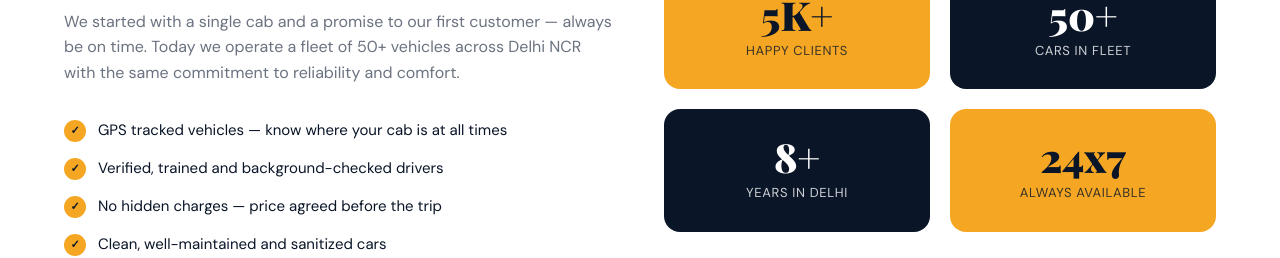
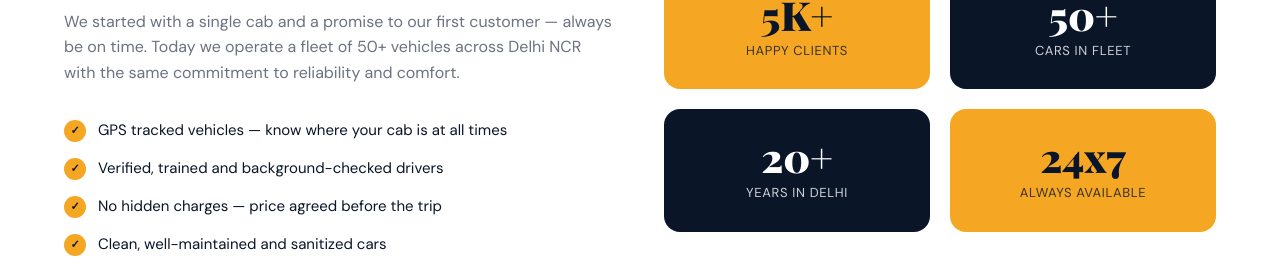
Before and after one commit to pradeepyadav-01/ritutourist, a React (Vite) app in the folder client/: page / in a window 1280 px wide. Shown: the part 2194-2452 px from the top of the page. Built offline with nearby package versions, Linux system fonts and the light colour scheme; no server answers.

Commit message:
Update App.jsx

```diff
--- a/client/src/App.jsx
+++ b/client/src/App.jsx
@@ -182,7 +182,7 @@ export default function App() {
                 <div className="counter-label">Cars in Fleet</div>
               </div>
               <div className="counter-card">
-                <div className="counter-num">8+</div>
+                <div className="counter-num">20+</div>
                 <div className="counter-label">Years in Delhi</div>
               </div>
               <div className="counter-card" style={{ background: 'var(--gold)', color: 'var(--navy)' }}>
```
